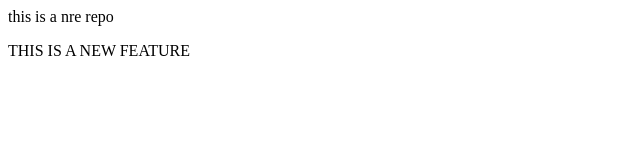
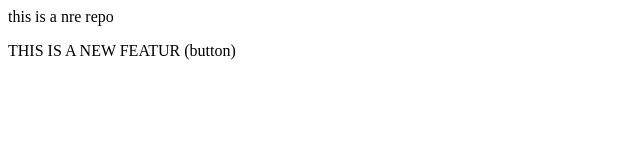
Before and after one commit to Suraj-vns65/localrepo, a plain HTML site: page index.html in a window 1280 px wide. Shown: the full height of the page, 0-640 px from the left. Drawn offline with Linux system fonts and the light colour scheme.

```diff
--- a/index.html
+++ b/index.html
@@ -1,2 +1,2 @@
 <p>this is a nre repo</p>
-<p>THIS IS A NEW FEATURE</p>
+<p>THIS IS A NEW FEATUR (button)</p>
```
